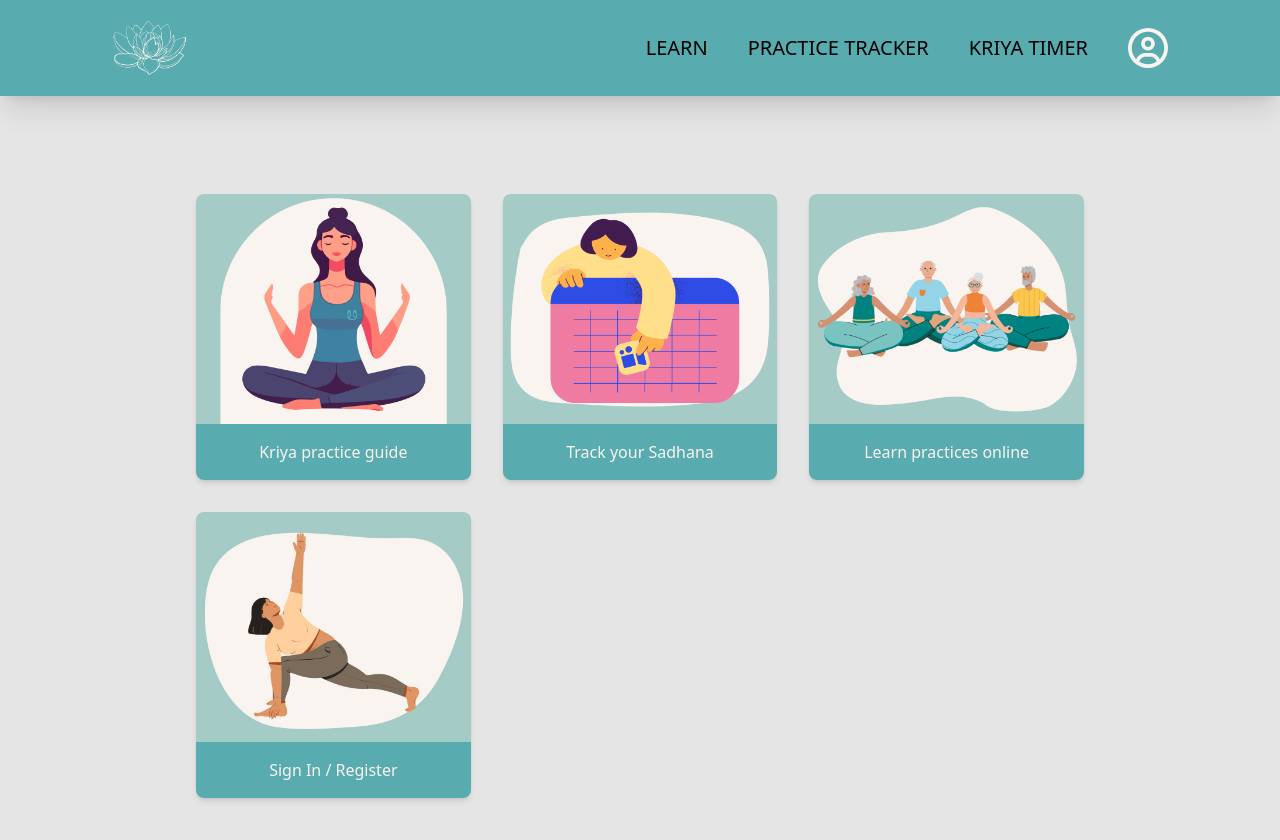
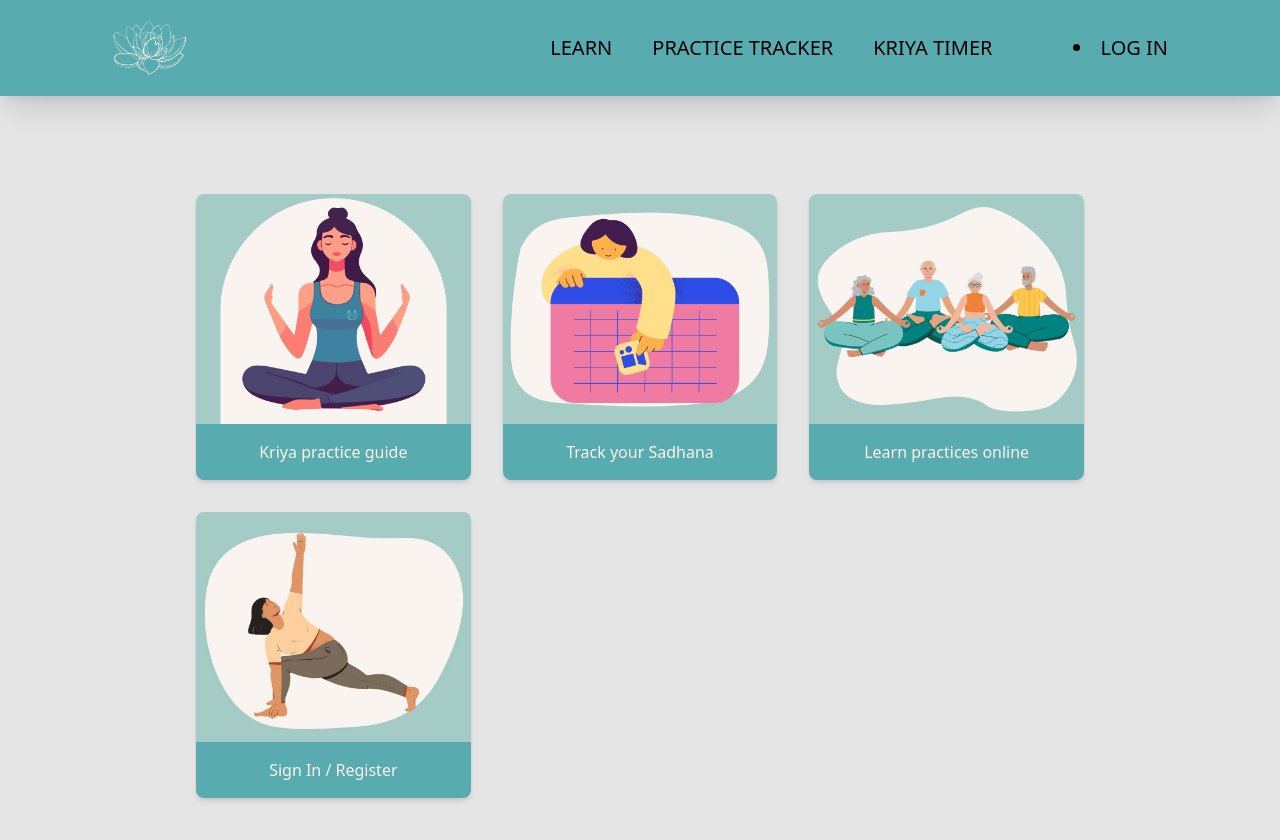
Before and after one commit to mwfelton/sriguru-app, a Next.js app: page / in a window 1280 px wide. Shown: the top 840 px of the page. Built offline with nearby package versions, Linux system fonts and the light colour scheme; no server answers.

Commit message:
Navbar login link added

```diff
--- a/src/app/page.tsx
+++ b/src/app/page.tsx
@@ -1,3 +1,4 @@
+import { useSession} from "next-auth/react"
 import Image from "next/image";
 import Link from 'next/link';
 import TrackerImage from '../../public/images/practice-tracker.png'
@@ -6,6 +7,8 @@ import KriyaTimerImage from '../../public/images/kriya-timer.png'
 import SignUpImage from '../../public/images/sign-up-page.jpg'
 
 export default function Home() {
+  const { data: session } = useSession()
+
   return (
     <main className="flex min-h-screen flex-col items-center">
       <div className="px-2">
--- a/src/components/Navbar.tsx
+++ b/src/components/Navbar.tsx
@@ -1,4 +1,5 @@
 "use client"
+import { useSession } from "next-auth/react"
 import Link from 'next/link';
 import Image from 'next/image';
 import Logo from '../../public/images/nav-logo.png'
@@ -6,6 +7,7 @@ import React, { useState } from "react";
 import { FaRegCircleUser } from "react-icons/fa6";
 
 const Navbar = () => {
+  const { data: session } = useSession()
   const [menuOpen, setMenuOpen] = useState(false)
 
   const handleNav = () => {
@@ -43,9 +45,17 @@ const Navbar = () => {
             </Link>
           </ul>
           <div className="cursor-pointer pl-10">
-            <Link href='/user-page'>
-            <FaRegCircleUser size={40} className="text-seashell" />
-            </Link>
+            {session ? (
+              <Link href="/user-page">
+                <FaRegCircleUser size={40} className="text-seashell" />
+              </Link>
+            ) : (
+              <Link href="/sign-in">
+                <li className="ml-10 uppercase hover:border-b text-xl">
+                  Log in
+                </li>
+              </Link>
+            )}
           </div>
         </div>
       </div>
```
